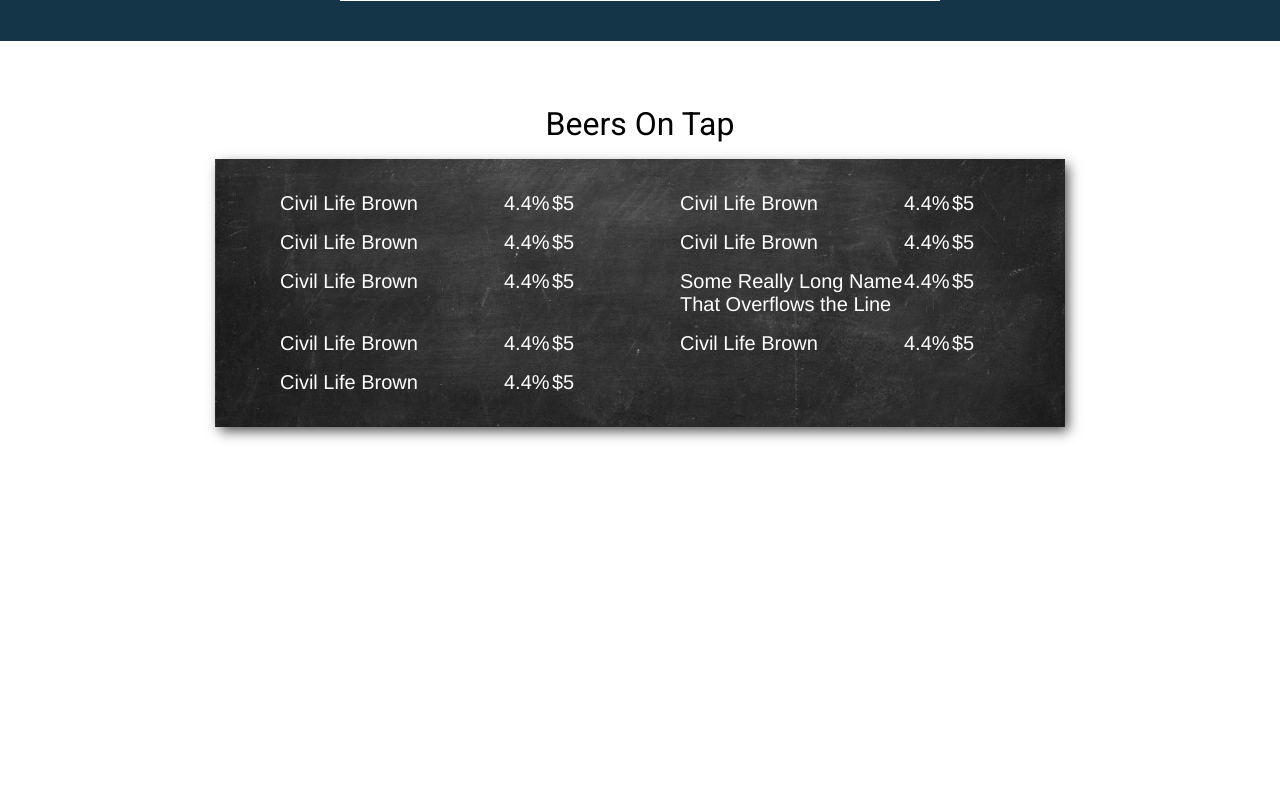
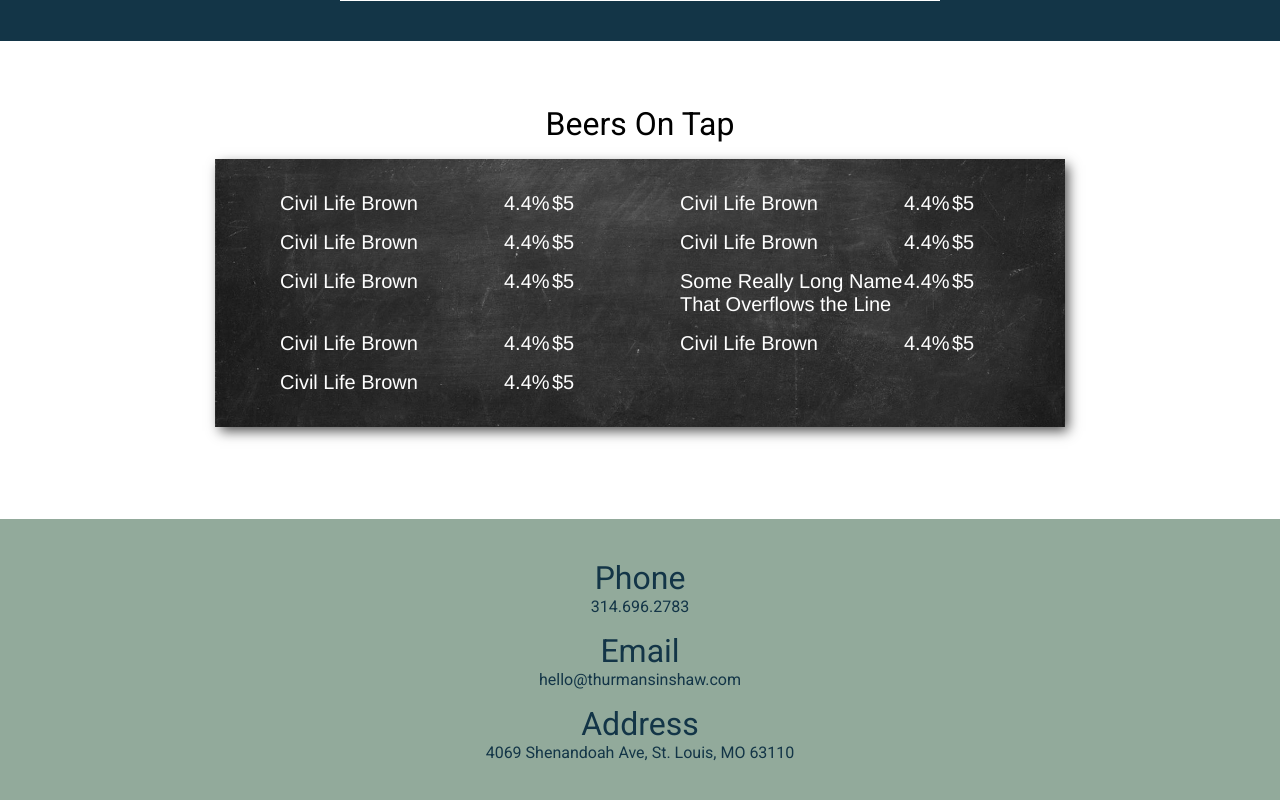
Before and after one commit to chris-milliano/thurmans, an Angular app: page / in a window 1280 px wide. Shown: the part 1222-2022 px from the top of the page. Before the commit the page ends 1741 px from the top, so only its background shows below. Built offline with nearby package versions, Linux system fonts and the light colour scheme; a web font is replaced by a local one.

Commit message:
FEAT: Layout contact section

```diff
--- a/src/app/app.component.html
+++ b/src/app/app.component.html
@@ -3,6 +3,8 @@
         <div id="header__logo" class="container"></div>
     </div>
 </header>
+
+
 
 <div id="hours" class="container">
     <div id="hours__title" class="title">Hours</div>
@@ -102,3 +104,28 @@
     </ul>
 
 </div>
+
+
+<div id="contact" class="container">
+    <div id="contact__phone" class="container">
+        <div class="title">Phone</div>
+        <a href="tel:+13146962783">314.696.2783</a>
+    </div>
+    <div id="contact__email" class="container">
+        <div class="title">Email</div>
+        <a href="mailto:hello@thurmansinshaw.com">hello@thurmansinshaw.com</a>
+    </div>
+    <div id="contact__address" class="container">
+        <div class="title">Address</div>
+        <a (click)="toggleMap()">4069 Shenandoah Ave, St. Louis, MO 63110</a>
+    </div>
+    <div *ngIf="showMap" id="contact__map" class="container">
+        <iframe src="https://www.google.com/maps/embed?pb=!1m18!1m12!1m3!1d3117.655425563544!2d-90.25341388456954!3d38.61080047961592!2m3!1f0!2f0!3f0!3m2!1i1024!2i768!4f13.1!3m3!1m2!1s0x87d8b4f7df6b119b%3A0xf29d1f3b74fc2ff!2s4069+Shenandoah+Ave%2C+St.+Louis%2C+MO+63110!5e0!3m2!1sen!2sus!4v1505362998707"
+            width="100%"
+            height="100%"
+            frameborder="0"
+            style="border:0"
+            allowfullscreen>
+        </iframe>
+    </div>
+</div>
--- a/src/app/app.component.scss
+++ b/src/app/app.component.scss
@@ -173,3 +173,54 @@
         }
     }
 }
+
+
+#contact {
+    background-color: #92aa9b;
+    color: #133547;
+    padding: 5vh;
+    text-align: center;
+
+    a {
+        text-decoration: none;
+        color: #133547;
+        cursor: pointer;
+        transition: all 1s ease;
+
+        &:hover {
+            background-color: #133547;
+            color: #fff;
+        }
+
+    }
+
+    #contact__phone {
+        margin-bottom: 2vh;
+    }
+
+    #contact__email {
+        margin-bottom: 2vh;
+    }
+
+    #contact__address {
+        margin-bottom: 2vh;
+    }
+
+    #contact__map {
+        width: 80vw;
+        height: 40vw;
+        max-width: 800px;
+        max-height: 400px;
+        margin: 0 auto;
+        transition: all 1s ease;
+    }
+
+    #contact__map.true {
+        height: auto;
+    }
+
+    #contact__map.false {
+        height: 0;
+    }
+
+}
--- a/src/app/app.component.ts
+++ b/src/app/app.component.ts
@@ -10,7 +10,11 @@
 
 export class AppComponent implements OnInit {
 
+    // This is used to highlight the current day on the hours
     dayEnum: number;
+
+    // This is a boolean to determine if the Google map is displayed
+    showMap: boolean = true;
 
     ngOnInit() {
         console.log("Init app.component");
@@ -25,11 +29,23 @@
         //     }
         // });
 
+        // Set the date for hours section
         this.setDay();
+
+        // This is an attempt to have the marker set in the center
+        this.toggleMap();
     }
 
+
+    // This set the date as an enum
     setDay() {
         let date = new Date();
         this.dayEnum = date.getDay();
     }
+
+
+    // Toggles the Google map
+    toggleMap() {
+        this.showMap = !this.showMap;
+    }
 }
```
